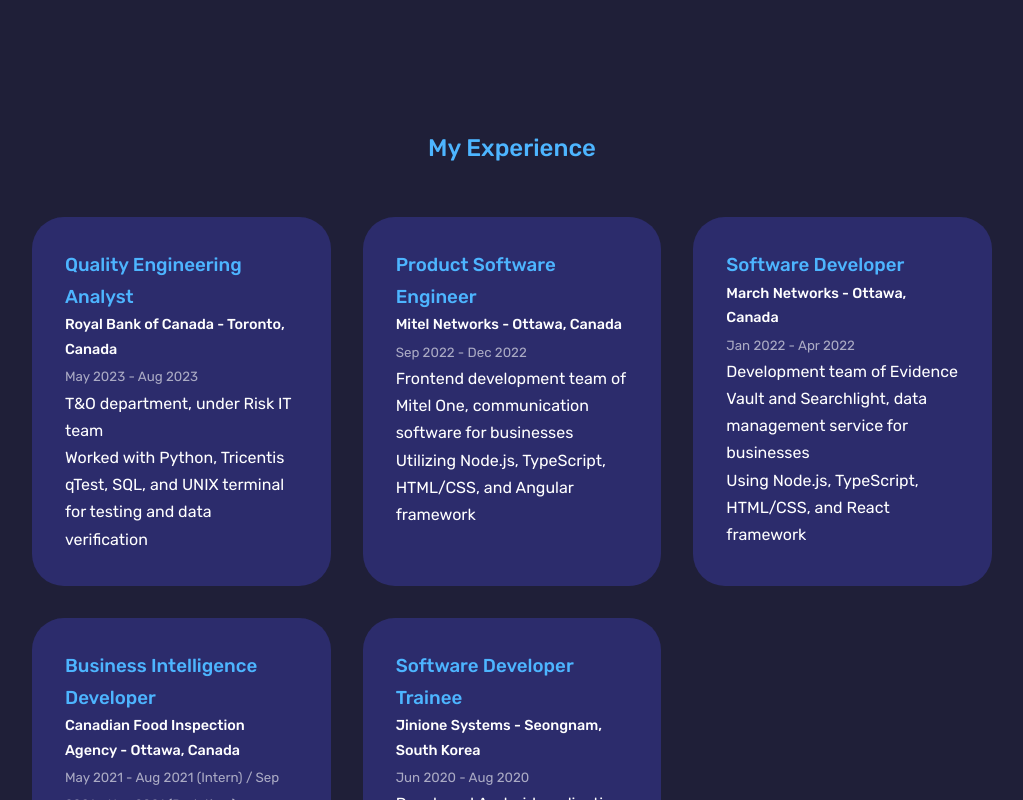
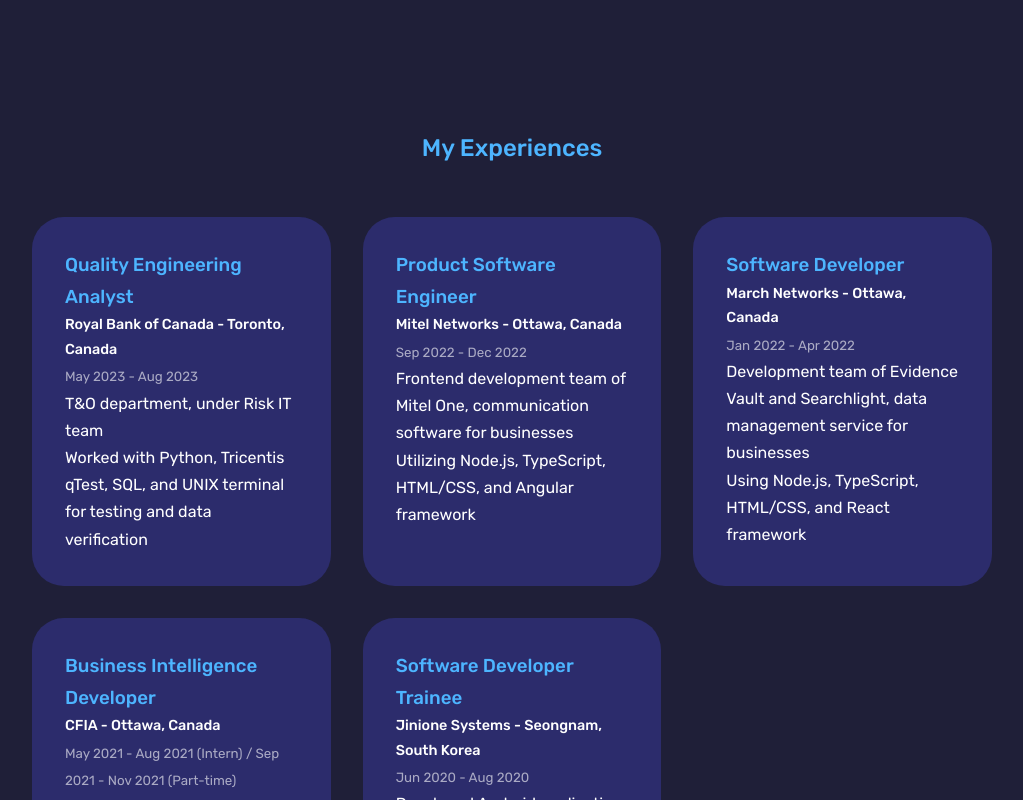
Before and after one commit to chunny22/HoJoonChun-OLD-, a React (Create React App) app: page / in a window 1280 px wide. Shown: the part 800-1600 px from the top of the page, without its empty margins (128-1151 px from the left). Built offline with nearby package versions, Linux system fonts and the light colour scheme; the HTML template or start-up script is replaced by a standard one.

Commit message:
i dont like format

```diff
--- a/src/components/experience/Experience.jsx
+++ b/src/components/experience/Experience.jsx
@@ -4,7 +4,7 @@
 const Experience = () => {
   return (
     <section id='experience'>
-      <h2>My Experience</h2>
+      <h2>My Experiences</h2>
 
       <div className='container experience__container'>
         <div className='experience'>
@@ -43,7 +43,7 @@
         <div className='experience'>
           <h3>Business Intelligence Developer</h3>
           <div className='experience__content'>
-            <h4>Canadian Food Inspection Agency - Ottawa, Canada</h4>
+            <h4>CFIA - Ottawa, Canada</h4>
             <small className='text-light'>May 2021 - Aug 2021 (Intern) / Sep 2021 - Nov 2021 (Part-time)</small>
             <ul>
               <li>Carried out ETL process, from Oracle databases to enterprise data warehouse</li>
```
